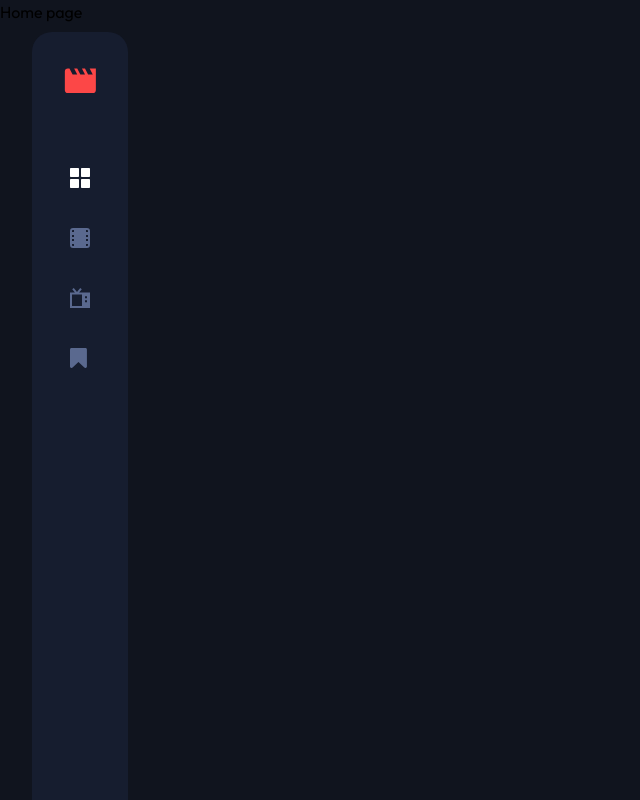
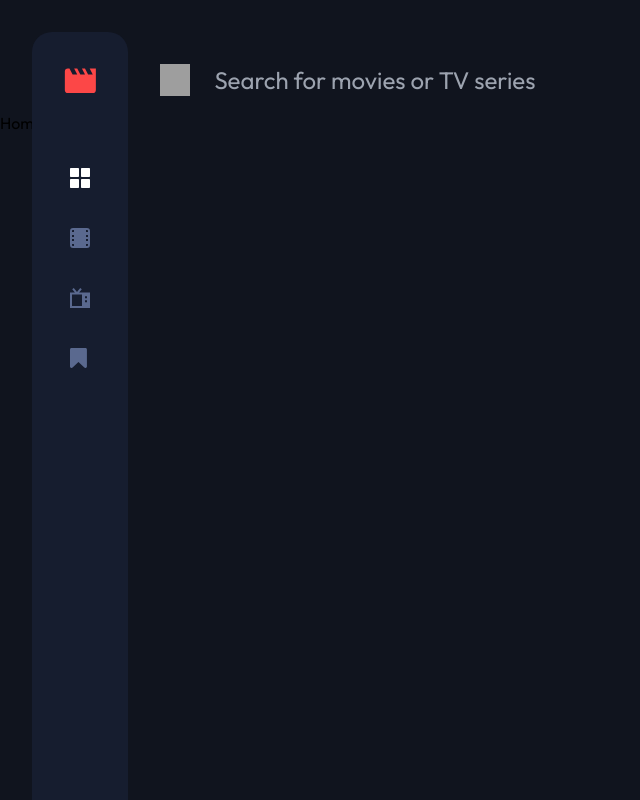
Before and after one commit to mdashfaque-mamdu-au17/entertainment-web-app-frontend, a React (Vite) app: page / in a window 1280 px wide. Shown: the whole page, without its empty margins (0-640 px from the left). Built offline with nearby package versions, Linux system fonts and the light colour scheme; sample sign-in values are in the browser's storage; grey boxes are pictures that could not be loaded.

Commit message:
Search component completed without controlling state

```diff
--- /dev/null
+++ b/src/components/SearchInput.jsx
@@ -0,0 +1,33 @@
+import React from 'react';
+import searchIcon from '../assets/icon-search.svg';
+import classNames from 'classnames';
+
+const SearchInput = ({ id, name, type, label, placeholder }) => {
+  return (
+    <div className="flex gap-4 items-center sm:gap-6 lg:w-full">
+      <div className="lg:pb-[15px]">
+        <img
+          src={searchIcon}
+          alt="search-icon"
+          className="w-6 h-6 sm:w-8 sm:h-8"
+        />
+      </div>
+      <div className="relative w-full">
+        <label htmlFor={id || name} hidden>
+          {label}
+        </label>
+        <input
+          type={type}
+          id={id}
+          autoComplete="off"
+          placeholder={placeholder}
+          className={classNames(
+            'w-full focus:outline-none bg-inherit text-base placeholder:text-primary-white/100/50 text-primary-white sm:text-2xl lg:pb-[15px] lg:focus:border-b-[1px] lg:focus:border-b-greyish-blue'
+          )}
+        />
+      </div>
+    </div>
+  );
+};
+
+export default SearchInput;
--- a/src/pages/dashboard/Home.jsx
+++ b/src/pages/dashboard/Home.jsx
@@ -2,6 +2,7 @@ import React, { useEffect } from 'react';
 import RootLayout from './RootLayout';
 import { useGlobalContext } from '../../context';
 import { useNavigate } from 'react-router-dom';
+import SearchInput from '../../components/SearchInput';
 
 const Home = () => {
   const { user } = useGlobalContext();
@@ -13,6 +14,15 @@ const Home = () => {
   }, [user]);
   return (
     <RootLayout>
+      <div className="mt-6 px-4 sm:mt-[33px] sm:px-[25px] lg:mt-16 lg:px-0 lg:ml-[128px] lg:px-8">
+        <SearchInput
+          id="homeSearch"
+          name="homeSearch"
+          type="text"
+          label="homeSearch"
+          placeholder="Search for movies or TV series"
+        />
+      </div>
       <h3>Home page</h3>
     </RootLayout>
   );
--- a/src/pages/dashboard/RootLayout.jsx
+++ b/src/pages/dashboard/RootLayout.jsx
@@ -64,7 +64,7 @@ const RootLayout = ({ children }) => {
           <div className="absolute top-14 sm:top-[95px] right-0 sm:right-6">
             <Button
               type="btn"
-              style="w-[120px] md:w-[120px]"
+              style="w-[110px] sm:w-[110px] md:w-[110px]"
               onClick={logoutUser}
             >
               Logout
@@ -115,7 +115,7 @@ const RootLayout = ({ children }) => {
           {/* avatar */}
           {showLogout && (
             <div className="absolute bottom-6 left-24 z-50">
-              <Button type="btn" style="md:w-[120px]" onClick={logoutUser}>
+              <Button type="btn" style="lg:w-[120px]" onClick={logoutUser}>
                 Logout
               </Button>
             </div>
```
